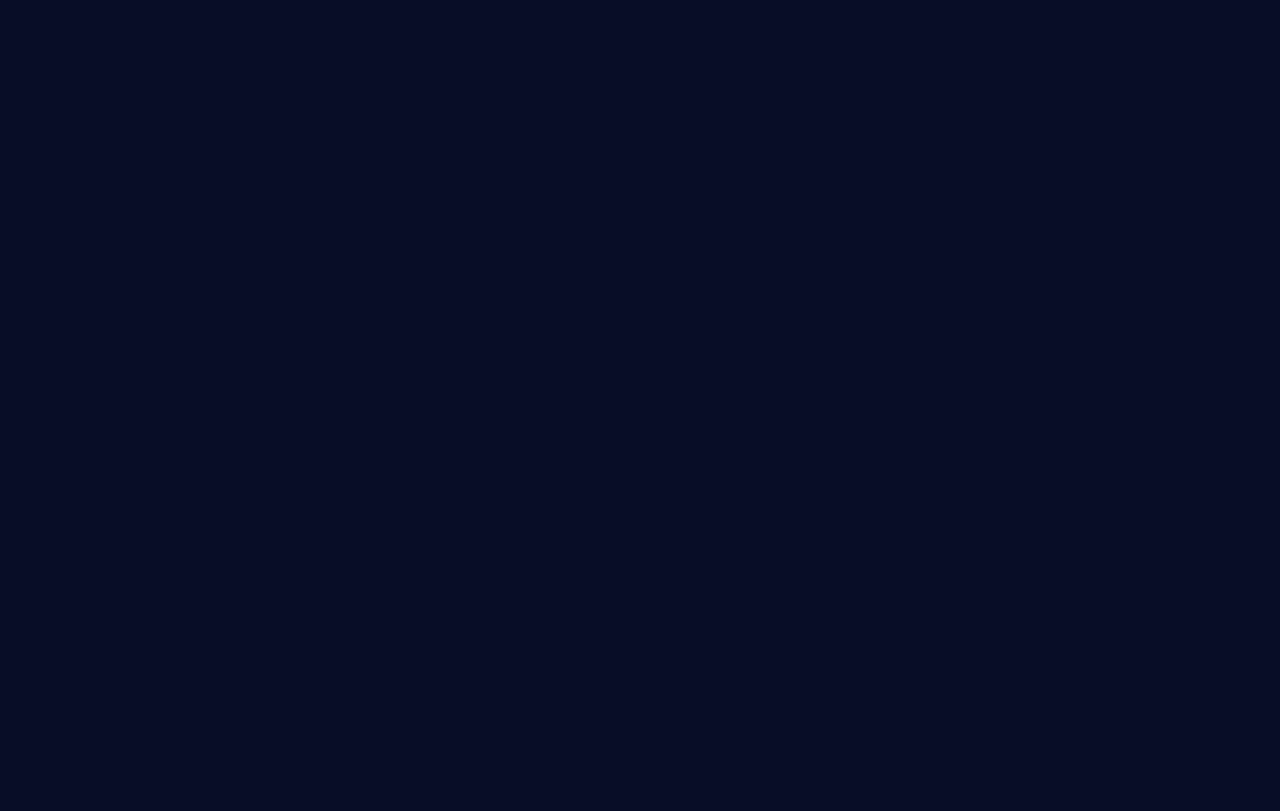
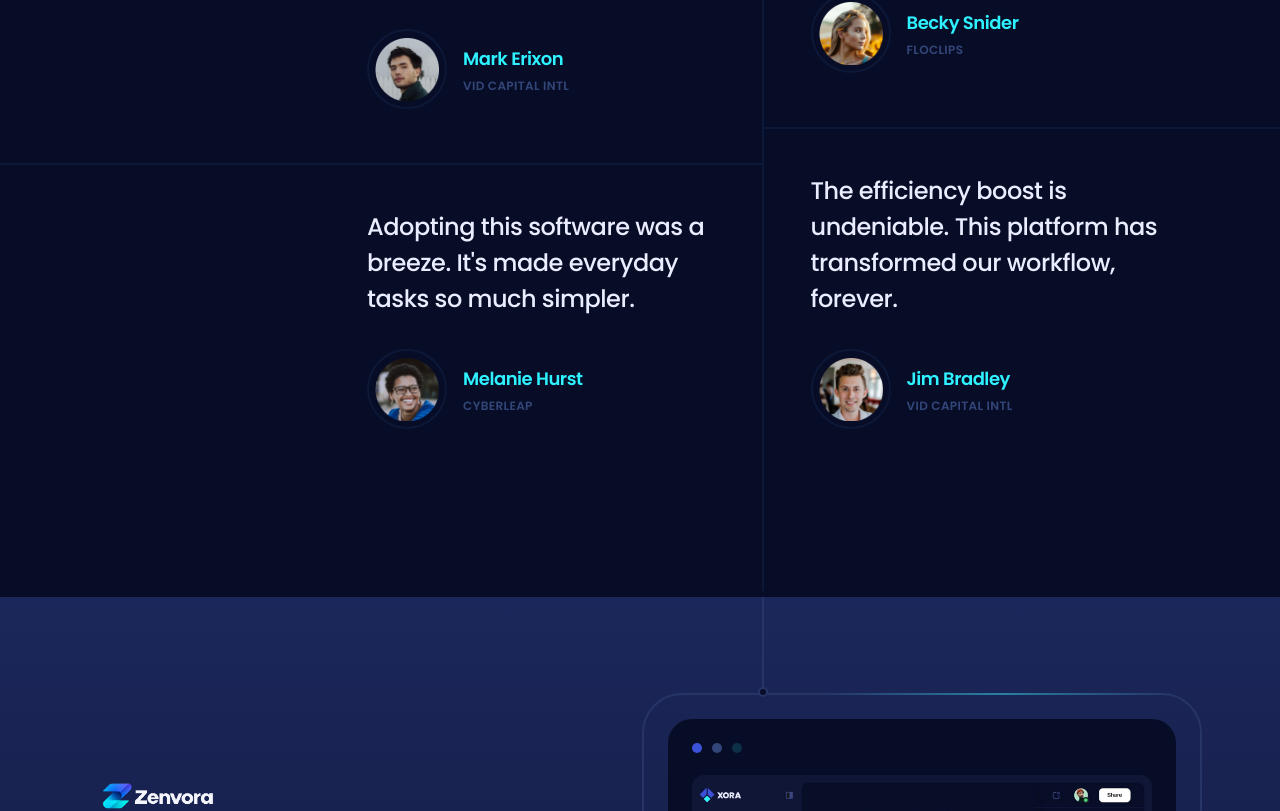
Before and after one commit to vipinverma-code/zenvora-saas-ui, a React (Vite) app: page / in a window 1280 px wide. Shown: the part 4980-5791 px from the top of the page. Before the commit the page ends 4285 px from the top, so only its background shows below. Built offline with nearby package versions, Linux system fonts and the light colour scheme.

Commit message:
changes done

```diff
--- a/src/App.jsx
+++ b/src/App.jsx
@@ -3,6 +3,8 @@ import Hero from "./sections/Hero";
 import Features from "./sections/Features";
 import Pricing from "./sections/Pricing";
 import Faq from "./sections/Faq";
+import Testimonials from "./sections/Testimonials";
+import Download from "./sections/Download";
 function App(){
     return (
       <>
@@ -12,6 +14,8 @@ function App(){
        <Features/>
        <Pricing/>
        <Faq/>
+       <Testimonials/>
+       <Download/>
        </main>
       </>
     );
```
